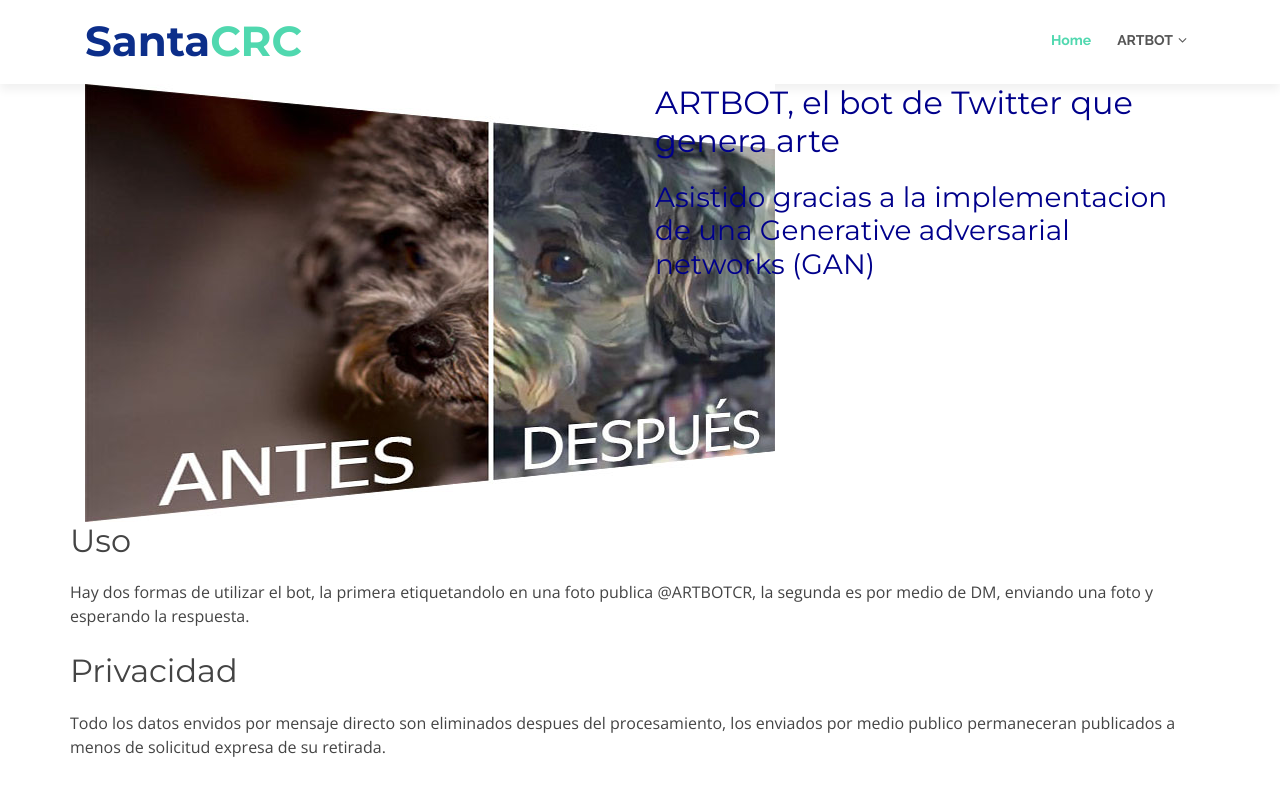
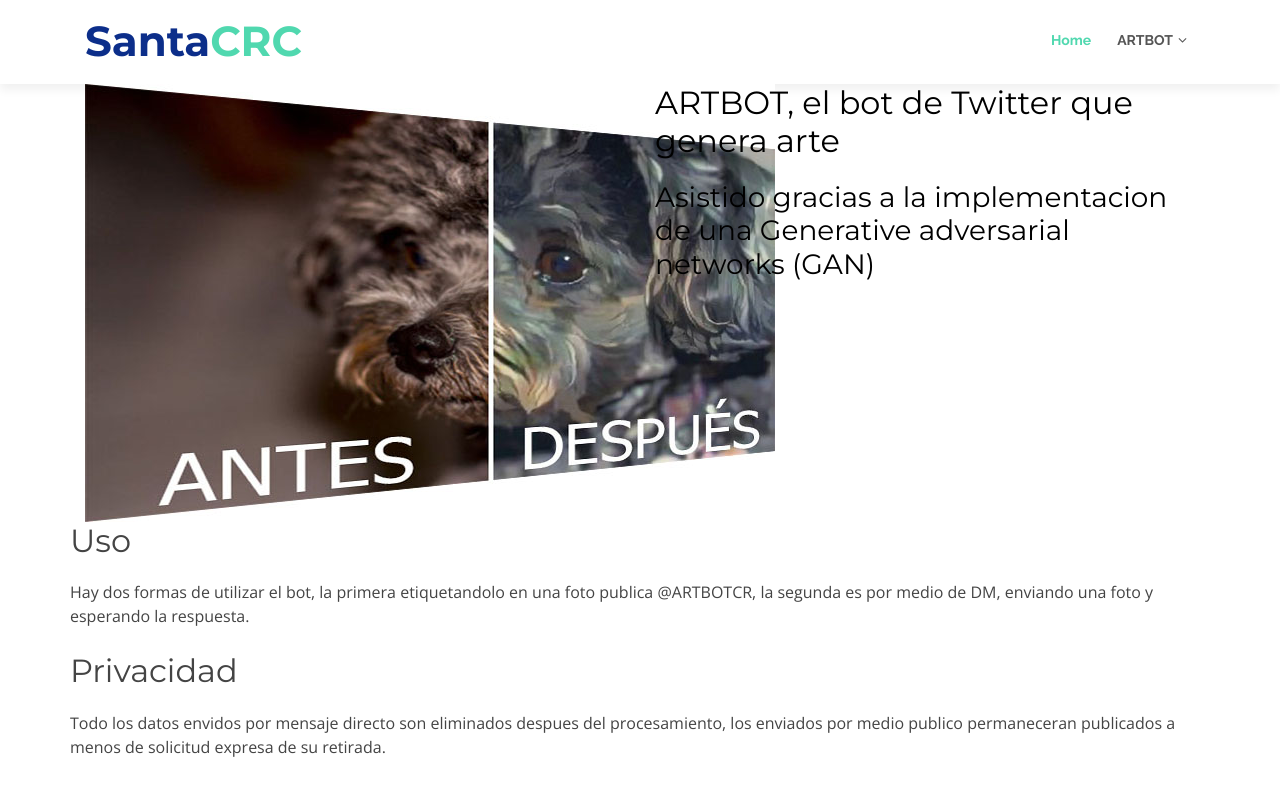
Before and after one commit to SantaCRC/SantaCRC.github.io, a plain HTML site: page index.html in a window 1280 px wide. Drawn offline with nearby package versions, Linux system fonts and the light colour scheme.

Commit message:
Edicion de la pagina de incio

```diff
--- a/index.html
+++ b/index.html
@@ -87,8 +87,8 @@
         </div>
 
         <div class="col-lg-6 content">
-          <h2 style="color:#00008B">ARTBOT, el bot de Twitter que genera arte</h2>
-          <h3 style="color:#00008B">Asistido gracias a la implementacion de una Generative adversarial networks (GAN)</h3>
+          <h2 style="color:#000000">ARTBOT, el bot de Twitter que genera arte</h2>
+          <h3 style="color:#000000">Asistido gracias a la implementacion de una Generative adversarial networks (GAN)</h3>
         </div>
       </div>
 
```
